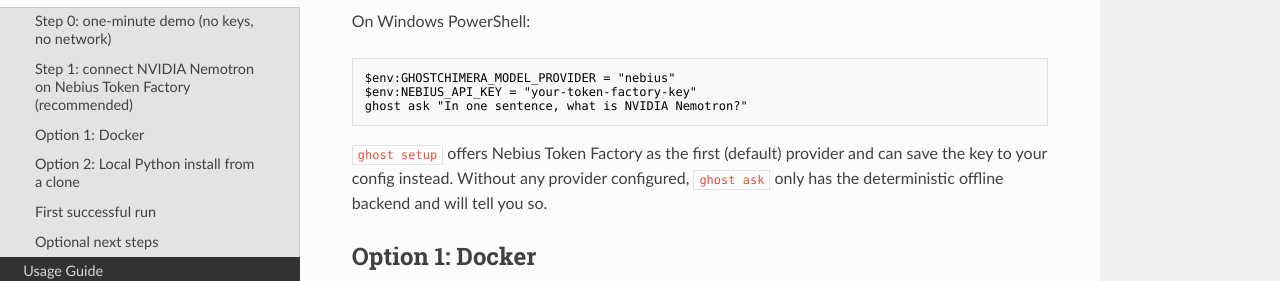
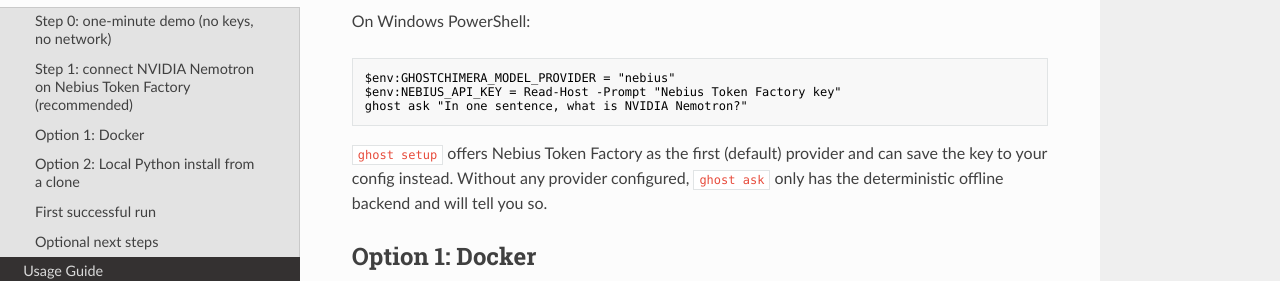
Before and after one commit to fernandogarzaaa/GHOST-Chimera, an MkDocs documentation site: the page built from docs/quick-start.md, in a window 1280 px wide and 900 px high, scrolled down 442 px. Shown: the part 189-470 px from the top of the window. Built offline with MkDocs 1.6.1, drawn with Linux system fonts in a browser that asks for light colours; nearby versions of some CDN libraries.

Commit message:
docs(quick-start): prompt for the Nebius key in PowerShell so the strict scan passes

````diff
--- a/docs/quick-start.md
+++ b/docs/quick-start.md
@@ -27,7 +27,7 @@
 
 ```powershell
 $env:GHOSTCHIMERA_MODEL_PROVIDER = "nebius"
-$env:NEBIUS_API_KEY = "your-token-factory-key"
+$env:NEBIUS_API_KEY = Read-Host -Prompt "Nebius Token Factory key"
 ghost ask "In one sentence, what is NVIDIA Nemotron?"
 ```
 
````
